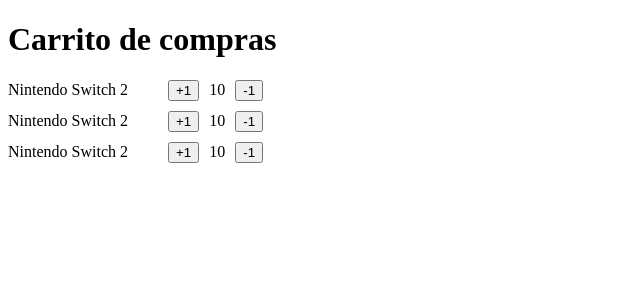
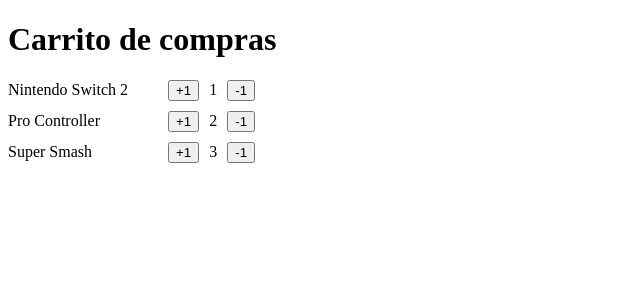
Before and after one commit to andresgc04/Curso-React, a React (Vite) app in the folder 02-first-steps/: page / in a window 1280 px wide. Shown: the top 300 px of the page, without its empty margins (0-640 px from the left). Built offline with nearby package versions, Linux system fonts and the light colour scheme.

Commit message:
Aprendiendo sobre propiedades del componente - Props

```diff
--- a/02-first-steps/src/FirstStepsApp.tsx
+++ b/02-first-steps/src/FirstStepsApp.tsx
@@ -5,9 +5,9 @@ export function FirstStepsApp() {
     <>
       <h1>Carrito de compras</h1>
 
-      <ItemCounter />
-      <ItemCounter />
-      <ItemCounter />
+      <ItemCounter name="Nintendo Switch 2" quantity={1} />
+      <ItemCounter name="Pro Controller" quantity={2} />
+      <ItemCounter name="Super Smash" quantity={3} />
     </>
   );
 }
--- a/02-first-steps/src/shopping-cart/ItemCounter.tsx
+++ b/02-first-steps/src/shopping-cart/ItemCounter.tsx
@@ -1,4 +1,9 @@
-export const ItemCounter = () => {
+interface Props {
+  name: string;
+  quantity?: number;
+}
+
+export const ItemCounter = ({ name, quantity }: Props) => {
   return (
     <section
       style={{
@@ -8,9 +13,9 @@ export const ItemCounter = () => {
         marginTop: 10,
       }}
     >
-      <span style={{ width: 150 }}>Nintendo Switch 2</span>
+      <span style={{ width: 150 }}>{name}</span>
       <button>+1</button>
-      <span>10</span>
+      <span>{quantity}</span>
       <button>-1</button>
     </section>
   );
```
